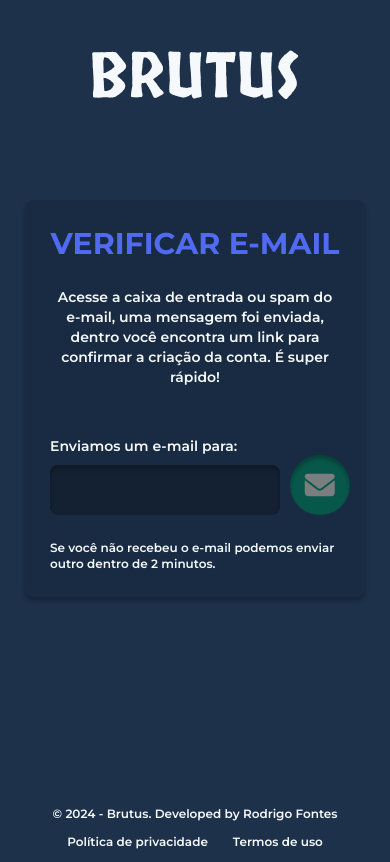
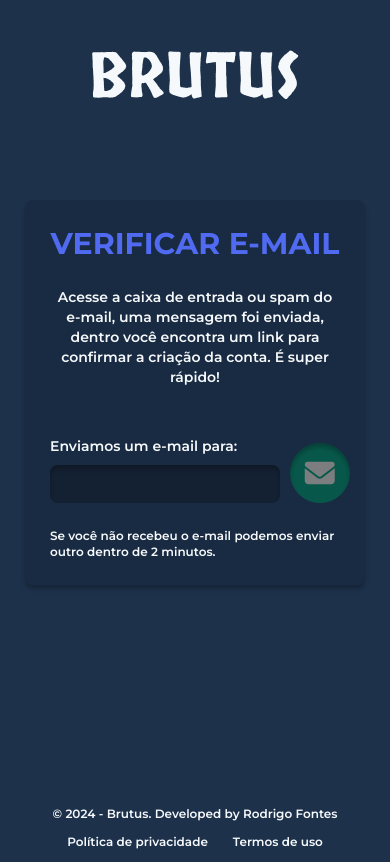
Before and after one commit to rodrigofontesdev/brutus-demo, a React (Vite) app: page /sign-up/confirm in a window 390 px wide. Built offline with nearby package versions, Linux system fonts and the light colour scheme.

Commit message:
feat(atom): add size variant to the input component
Remove size styles from mobile breakpoint.

```diff
--- a/src/components/atoms/Input/index.tsx
+++ b/src/components/atoms/Input/index.tsx
@@ -1,14 +1,26 @@
 import { InputHTMLAttributes, forwardRef } from 'react'
 import { Container, InputStyle, Prefix } from './styles'
 
-type InputProps = { prefix?: string } & InputHTMLAttributes<HTMLInputElement>
+type InputProps = {
+  id: string
+  prefix?: string
+  variant?: 'normal' | 'large'
+} & Omit<InputHTMLAttributes<HTMLInputElement>, 'id' | 'name' | 'autoComplete'>
 
 export const Input = forwardRef<HTMLInputElement, InputProps>(
-  ({ prefix, ...rest }: InputProps, ref) => {
+  ({ id, prefix, variant, ...rest }: InputProps, ref) => {
     return (
       <Container>
-        {prefix && <Prefix>{prefix}</Prefix>}
-        <InputStyle ref={ref} {...rest} />
+        {prefix && <Prefix $variant={variant}>{prefix}</Prefix>}
+        <InputStyle
+          id={id}
+          name={id}
+          prefix={prefix}
+          $variant={variant}
+          autoComplete="off"
+          ref={ref}
+          {...rest}
+        />
       </Container>
     )
   }
--- a/src/components/atoms/Input/styles.ts
+++ b/src/components/atoms/Input/styles.ts
@@ -5,21 +5,18 @@ export const Container = styled.div`
   position: relative;
 `
 
-export const InputStyle = styled.input`
+export const InputStyle = styled.input<{ $variant?: 'normal' | 'large' }>`
   width: 100%;
-  height: 60px;
-  position: relative;
+  height: ${(props) => (!props.$variant || props.$variant === 'normal' ? '38px' : '60px')};
   background-color: ${(props) => props.theme['blue-400']};
   color: ${(props) => props.theme['blue-50']};
-  font: ${(props) => props.theme['input']};
-  padding: 1.25rem;
+  font: ${(props) =>
+    !props.$variant || props.$variant === 'normal'
+      ? props.theme['input-sm']
+      : props.theme['input']};
+  padding: ${(props) => (!props.$variant || props.$variant === 'normal' ? '0.625rem' : '1.25rem')};
   box-shadow: ${(props) => props.theme['shadow-inner']};
   border-radius: 0.5rem;
-
-  @media (max-width: 640px) {
-    height: 50px;
-    font: ${(props) => props.theme['input-sm']};
-  }
 
   &::placeholder {
     color: ${(props) => props.theme['blue-50']};
@@ -35,28 +32,27 @@ export const InputStyle = styled.input`
   }
 `
 
-export const Prefix = styled.span`
+export const Prefix = styled.span<{ $variant?: 'normal' | 'large' }>`
   position: absolute;
   top: 50%;
   left: 0;
+  transform: translateY(-50%);
+  z-index: 1;
   background-color: ${(props) => props.theme['blue-400']};
   color: ${(props) => props.theme['blue-50']};
-  font: ${(props) => props.theme.input};
-  padding: 0 0.625rem 0 1.25rem;
+  font: ${(props) =>
+    !props.$variant || props.$variant === 'normal'
+      ? props.theme['input-sm']
+      : props.theme['input']};
+  padding: ${(props) =>
+    !props.$variant || props.$variant === 'normal'
+      ? '0 0.3125rem 0 0.625rem'
+      : '0 0.625rem 0 1.25rem'};
   border-right: 2px solid rgb(246 249 251 / 15%);
-  transform: translateY(-50%);
-  z-index: 1;
   pointer-events: none;
 
-  @media (max-width: 640px) {
-    font: ${(props) => props.theme['input-sm']};
-  }
-
   & + ${InputStyle} {
-    padding-left: 4.375rem;
-
-    @media (max-width: 640px) {
-      padding-left: 4.125rem;
-    }
+    padding-left: ${(props) =>
+      !props.$variant || props.$variant === 'normal' ? '3rem' : '4.375rem'};
   }
 `
```
